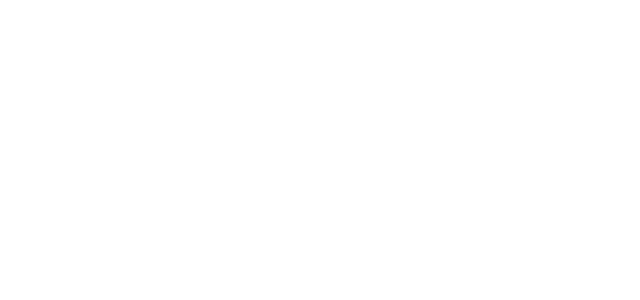
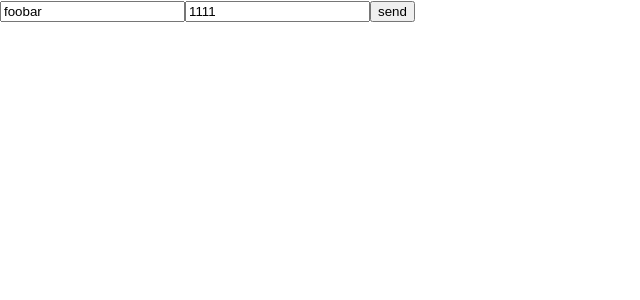
Before and after one commit to aleks1303/may-2024_react-preview, a React (Create React App) app: page / in a window 1280 px wide. Shown: the top 300 px of the page, without its empty margins (0-640 px from the left). Built offline with nearby package versions, Linux system fonts and the light colour scheme.

Commit message:
react_preview_form_uncontrolled_and_controlled

```diff
--- a/src/App.tsx
+++ b/src/App.tsx
@@ -1,10 +1,11 @@
 import React from 'react';
 import './App.css';
+import FormComponent from "./components/FormComponent";
 
 function App() {
   return (
     <div>
-
+        <FormComponent/>
     </div>
   );
 }
--- /dev/null
+++ b/src/components/FormComponent.tsx
@@ -0,0 +1,67 @@
+import React, {FormEvent, useState} from 'react';
+
+// не контрольовані компоненти - це коли клієнт сам змінює контент в структурі
+// використовується здебільшого у формах
+// на div це ніхто не ставить
+
+interface IFormProps{
+    username:string,
+    password:string
+}
+
+const FormComponent = () => {
+
+    const [formState, setFormState] = useState<IFormProps>({
+        username:'foobar',
+        password:'1111'
+    })
+    const handleSubmit = (e:FormEvent<HTMLFormElement>)=>{
+    e.preventDefault()
+       /* це для того, щоб витягти з form значення
+        const form = e.target as HTMLFormElement;
+        console.log(form)
+        console.log(form.username.value)
+        console.log(form.password.value)*/
+
+        let user = {
+            username:formState.username,
+            password:formState.password
+        }
+        console.log(user)
+    };
+
+   /* // це перший спосіб зробити контрольовану форму
+    const handleUsernameChange = (e:FormEvent<HTMLInputElement>) =>{
+        const input = e.target as HTMLInputElement;
+        console.log(input.value)
+        setFormState({...formState, username:input.value})
+
+    };
+    const handlePasswordChange = (e:FormEvent<HTMLInputElement>) =>{
+        const input = e.target as HTMLInputElement;
+        console.log(input.value)
+        setFormState({...formState, password:input.value})
+    };*/
+
+    const handleInputChange = (e:FormEvent<HTMLInputElement>) =>{
+        const input = e.target as HTMLInputElement;
+        setFormState({...formState, [input.name]:input.value})
+        console.log(input.name)
+
+    };
+
+
+    return (
+        //     як контролювати стан через input
+        // просимо атрибут value брати з formState username
+        <div>
+            <form onSubmit={handleSubmit}>
+                <input type="text" name={'username'} value={formState.username} onChange={handleInputChange}/>
+                <input type="text" name={'password'} value={formState.password} onChange={handleInputChange}/>
+                <button>send</button>
+            </form>
+        </div>
+    );
+};
+
+export default FormComponent;
```
